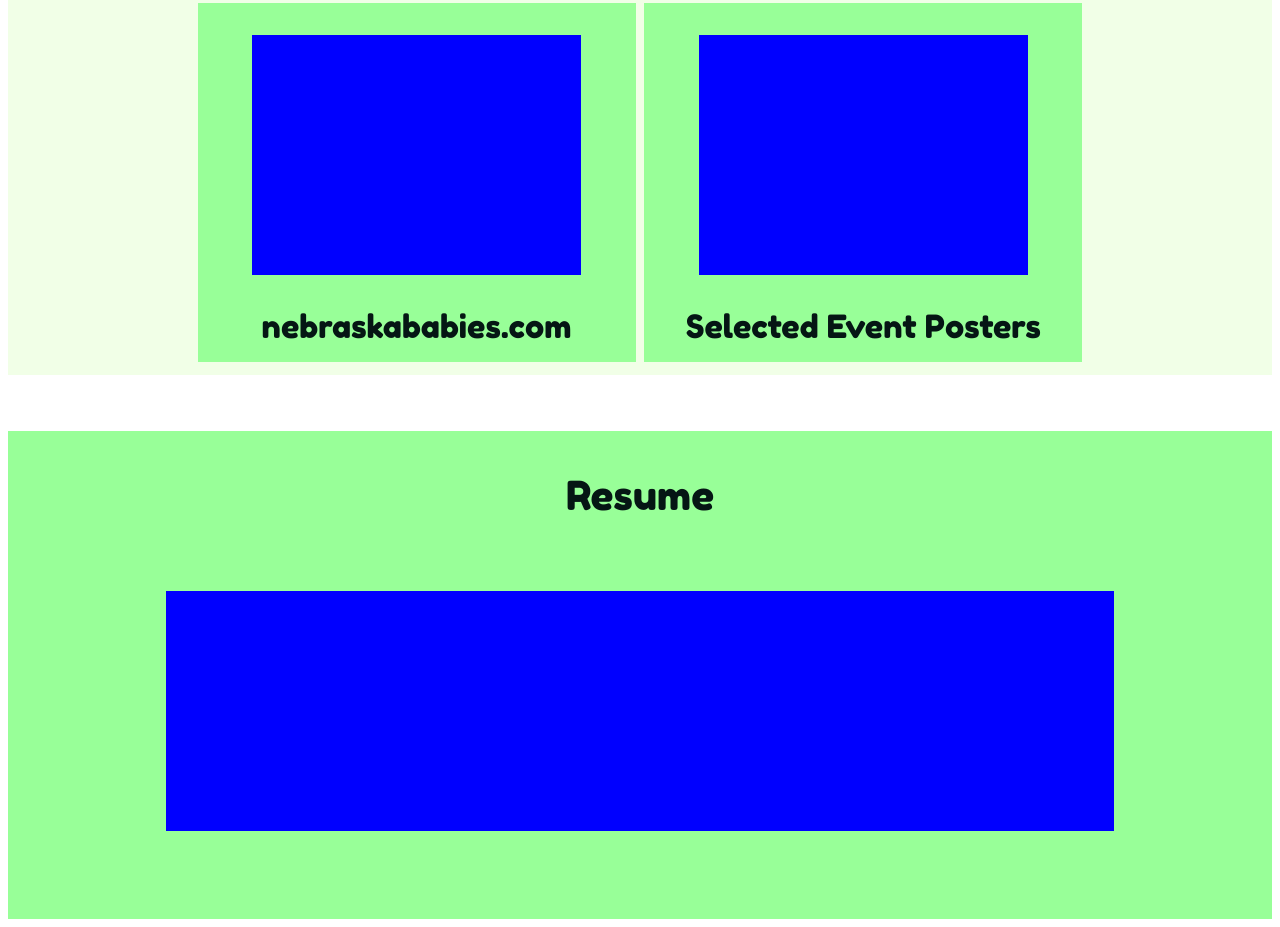
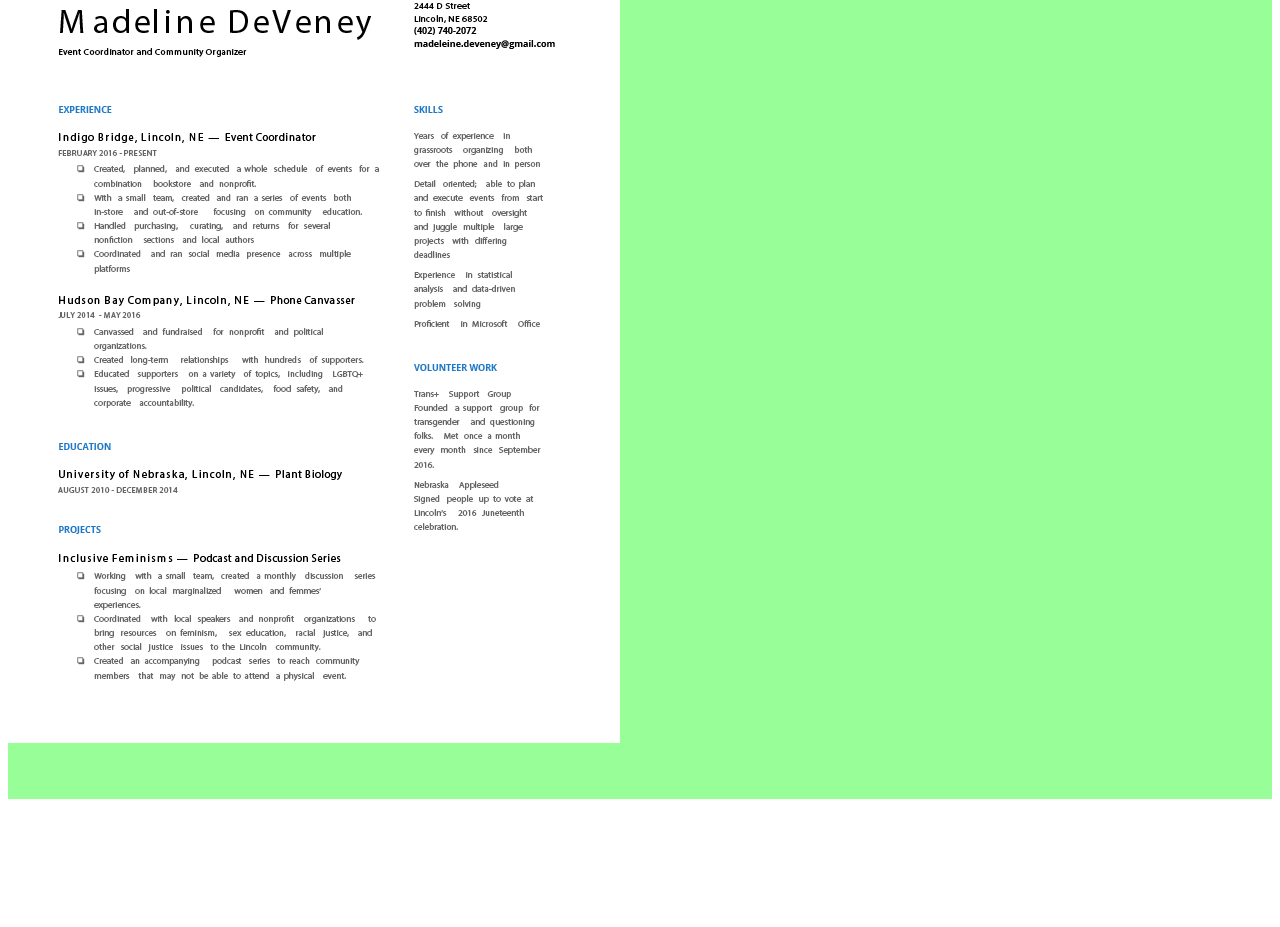
Before and after one commit to MadelineDeVeney/MadelineDeVeney.github.io, a plain HTML site: page index.html in a window 1280 px wide. Shown: the part 1379-2306 px from the top of the page. After the commit the page ends 2186 px from the top, so only its background shows below. Drawn offline with nearby package versions, Linux system fonts and the light colour scheme.

Commit message:
add resume

```diff
--- a/index.css
+++ b/index.css
@@ -74,11 +74,11 @@ a.portfolio-block {
 }
 
 
-div.portfolio-image {
+a.portfolio-image {
   width:75%;
-  margin: 4vh auto;
-  height:30vh;
-  background-color:blue;
+  margin: auto;
+
+
 }
 
 p.portfolio-title {
--- a/index.html
+++ b/index.html
@@ -56,9 +56,9 @@
     <p class='title'>
     Resume
     </p>
-    <div class='portfolio-image'>
-
-    </div>
+    <a class='portfolio-image'>
+      <image src='assets/resume.png' />
+    </a>
 
   </section>
 
```
Also changed, not shown: assets/resume.png (added), 2 other files.
